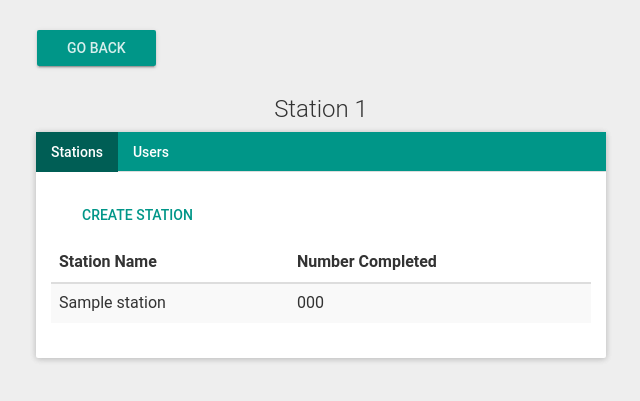
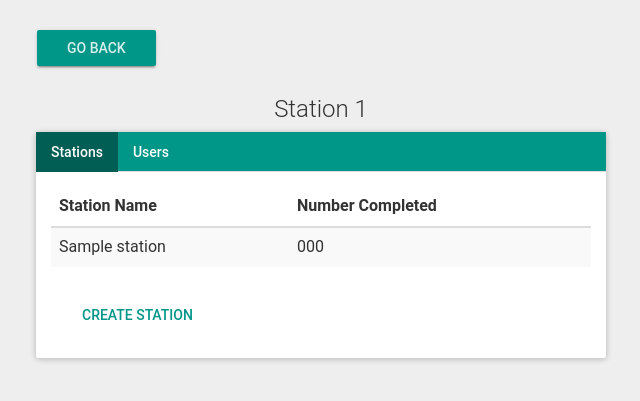
Before and after one commit to nmill128/SapQR, a Flask app: template app/templates/sessionInfo.html in a window 1280 px wide. Shown: the part 60-461 px from the top of the page, without its empty margins (319-959 px from the left). Run offline with Flask 2, Linux system fonts and the light colour scheme; the template is opened without the code that fills it: most values are stand-ins (such as "Sample title", 1, 10 or a date in 2020); some libraries are stand-ins or nearby versions.

Commit message:
Fixed weird table butotn

```diff
--- a/app/templates/sessionInfo.html
+++ b/app/templates/sessionInfo.html
@@ -51,20 +51,22 @@
 			  {% endfor %}
 
 			  </tbody>
-			  <button type="submit" onclick="window.location.replace('/createStation/{{id}}')" class="btn btn-primary">Create Station</button>
 			</table>
+			<button id="createStationButton"type="submit" onclick="window.location.replace('/createStation/{{id}}')" class="btn btn-primary">Create Station</button>
 		</div>
 	</div>
 </section>
 <script type="text/javascript">
 	function showStations(){
 		document.getElementById("stations-table").style = "";
+		document.getElementById("createStationButton").style = "";
 		document.getElementById("users-table").style = "display:none;";
 		document.getElementById("userTab").className = "";
 		document.getElementById("stationTab").className = "active";
 	}
 	function showUsers(){
 		document.getElementById("stations-table").style = "display:none;";
+		document.getElementById("createStationButton").style = "display:none;";
 		document.getElementById("users-table").style = "";
 		document.getElementById("userTab").className = "active";
 		document.getElementById("stationTab").className = "";
```
